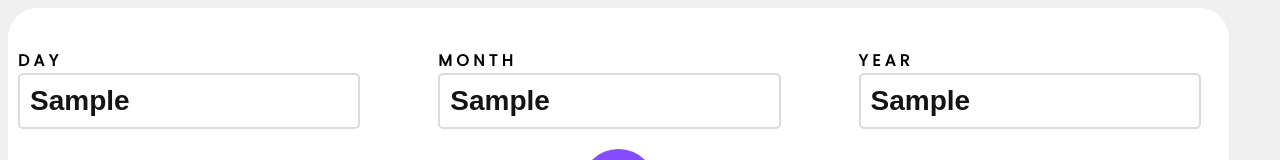
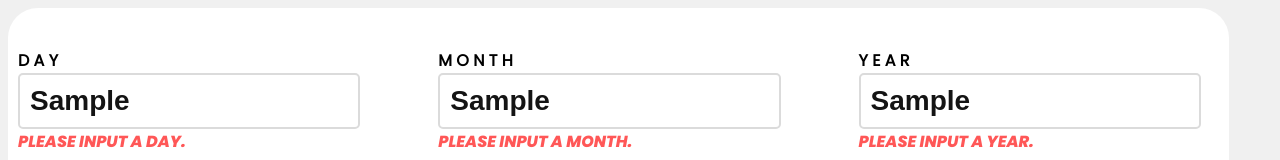
Before and after one commit to AbdullahJ99/age-calculator-app, a plain HTML site: page index.html in a window 1280 px wide. Both pictures are taken after typing "Sample", "Sample", "Sample" into the empty fields and a click on the button 618 px from the left and 186 px from the top of the page. Shown: the top 160 px of the page. Drawn offline with Linux system fonts and the light colour scheme.

Commit message:
Added error messages when failing input validation

```diff
--- a/css/main.css
+++ b/css/main.css
@@ -47,6 +47,15 @@ body {
     box-sizing: border-box;
 }
 
+.day-error,
+.month-error,
+.year-error{
+    font-size: .75rem;
+    font-style: italic;
+    font-weight: 400;
+    color: hsl(0, 100%, 67%);
+}
+
 .button-container{
     margin: 20px 0;
     text-align: center;
--- a/index.html
+++ b/index.html
@@ -24,14 +24,17 @@
         <div class="time-container">
           <p>D a y</p>
           <input class="day-input" type="text" placeholder="DD">
+          <p class="day-error"></p>
         </div>
         <div class="time-container">
           <p>M o n t h</p>
           <input class="month-input" type="text" placeholder="MM">
+          <p class="month-error"></p>
         </div>
         <div class="time-container">
           <p>Y e a r</p>
           <input class="year-input" type="text" placeholder="YYYY">
+          <p class="year-error"></p>
         </div>
       </div>
       <div class="button-container">
--- a/script/main.js
+++ b/script/main.js
@@ -6,6 +6,12 @@ const dayInput = document.querySelector(".day-input");
 const monthInput = document.querySelector(".month-input");
 //Year input
 const yearInput = document.querySelector(".year-input");
+//Day error message
+const dayError = document.querySelector(".day-error");
+//Month error message
+const monthError = document.querySelector(".month-error");
+//Year error message
+const yearError = document.querySelector(".year-error");
 
 const getToday = () => {
     const today = new Date();
@@ -20,17 +26,23 @@ calculateButton.addEventListener("click", function (e) {
     const year = Number(yearInput.value);
     const month = Number(monthInput.value);
     const day = Number(dayInput.value);
+    validateYear(year);
+    validateMonth(month);
+    validateDay(day);
 });
 
 const validateYear = (input) => {
     if (input) {
         const today = getToday();
         if ((input > 0) && (input <= today[0])) {
+            yearError.innerText = "";
             return 1;
         } else {
+            yearError.innerText = "Please input a past year.";
             return 0;
         }
     } else {
+        yearError.innerText = "Please input a year.";
         return -1;
     }
 }
@@ -38,11 +50,14 @@ const validateYear = (input) => {
 const validateMonth = (input) => {
     if (input) {
         if ((input > 0) && (input <= 12)) {
+            monthError.innerText = "";
             return 1
         } else {
+            monthError.innerText = "Please input a year between 1-12.";
             return 0;
         }
     } else {
+        monthError.innerText = "Please input a month.";
         return -1;
     }
 }
@@ -50,11 +65,14 @@ const validateMonth = (input) => {
 const validateDay = (input) => {
     if (input) {
         if ((input > 0) && (input <= 31)) {
+            dayError.innerText = "";
             return 1
         } else {
+            dayError.innerText = "Please input a day between 1-31.";
             return 0;
         }
     } else {
+        dayError.innerText = "Please input a day.";
         return -1;
     }
 }
```
